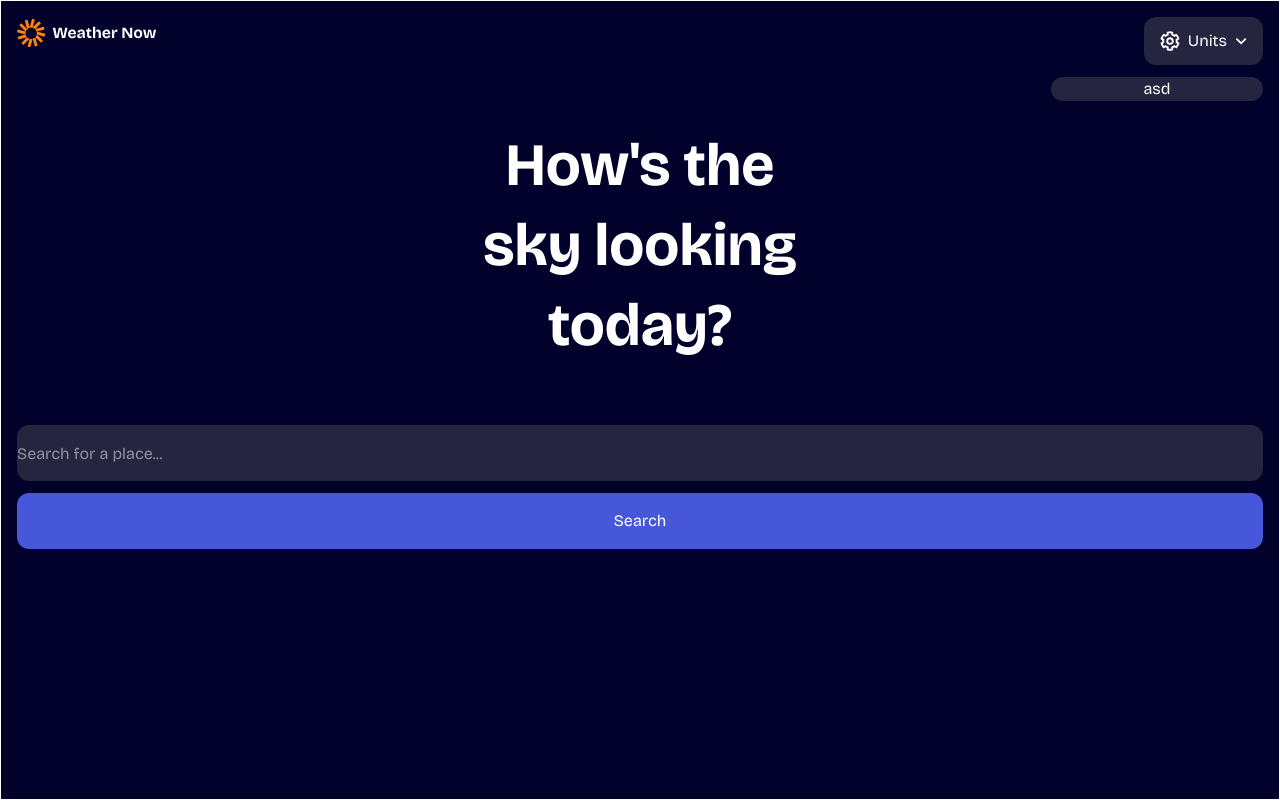
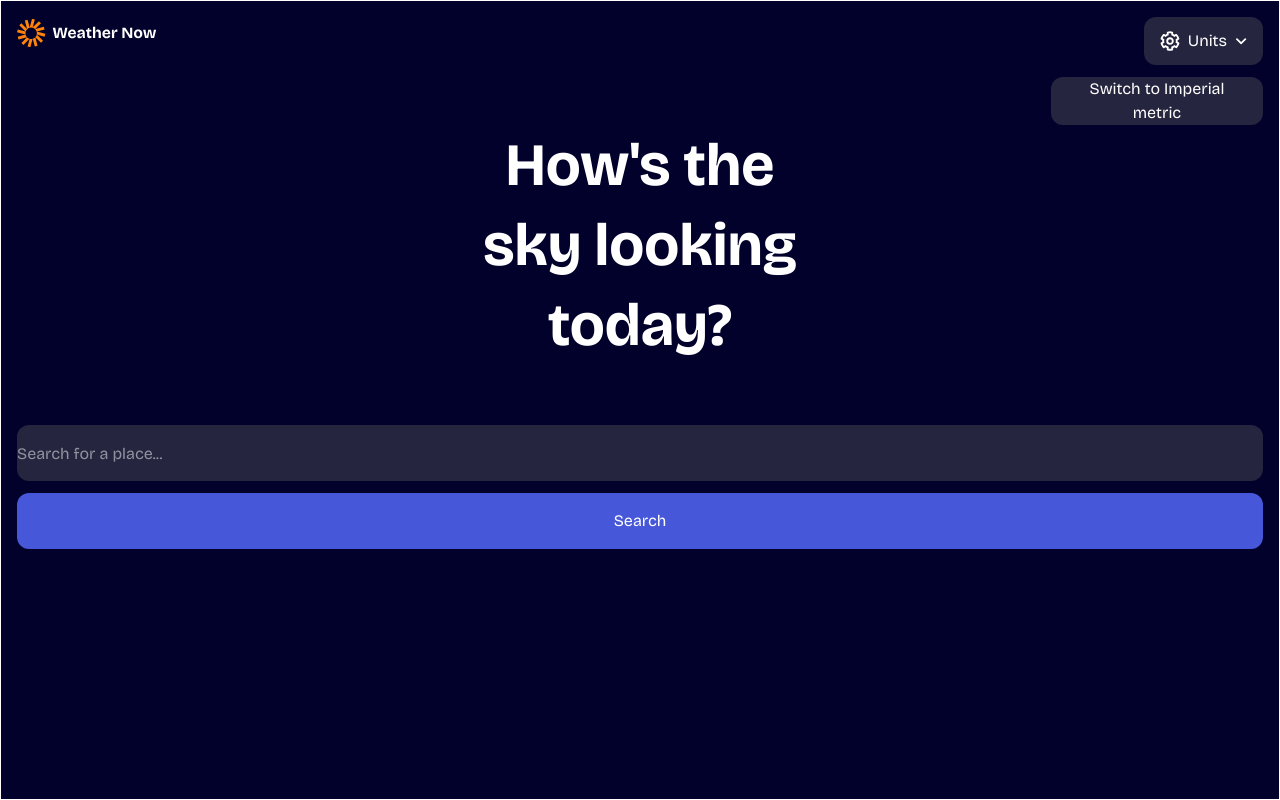
Before and after one commit to shinymeganium/Weather-app, a Vue app: page / in a window 1280 px wide. Both pictures are taken after a click on the button "Units". Built offline with nearby package versions, Linux system fonts and the light colour scheme.

Commit message:
working on dropdown component

```diff
--- a/src/components/DDItem.vue
+++ b/src/components/DDItem.vue
@@ -1,9 +1,13 @@
 <template>
-  <button v-if="btn"></button>
-  <h3 v-else-if="h3"></h3>
-  <div v-else-if="div"></div>
+  <button v-if="el.tag === 'btn'" id="" :class="el.classes">
+    {{ el.btnTxt }}
+  </button>
+  <h3 v-else-if="el.tag === 'h3'"></h3>
+  <div v-else-if="el.tag === 'div'"></div>
+  <hr v-else-if="el.tag === 'hr'">
+  <li v-else> {{ el.tag }} </li>
 </template>
 
 <script setup>
-  defineProps([]);
+  defineProps(["el"]);
 </script>
--- a/src/components/Dropdown.vue
+++ b/src/components/Dropdown.vue
@@ -5,12 +5,25 @@
       <span v-else :class="element.classes">{{ element.text }}</span>
     </template>
     <template :id="ddID" :class="ddClasses">
-      asd
+      <template v-if="metric">
+        <div v-for="element in metricContent" :key="element.id">
+          <d-d-item :el="element"/>
+        </div>
+        metric
+      </template>
+      <template v-else>
+        <div v-for="element in imperialContent" :key="element.id">
+          <d-d-item :el="element"/>
+        </div>
+        imperial
+      </template>
     </template>
 
   </button>
 </template>
 
 <script setup>
-defineProps(["btnID", "btnClasses", "btnContent", "ddID", "ddClasses", "metric"]);
+import DDItem from './DDItem.vue';
+
+defineProps(["btnID", "btnClasses", "btnContent", "ddID", "ddClasses", "metric", "metricContent", "imperialContent"]);
 </script>
--- a/src/components/HeaderComponent.vue
+++ b/src/components/HeaderComponent.vue
@@ -9,6 +9,8 @@
         :btnContent="btnContent"
         :ddID="ddID"
         :ddClasses="ddClasses"
+        :metric="isMetric"
+        :metricContent="metricContent"
         @click="btnOnclick" />
     </div>
 
@@ -51,7 +53,22 @@ const btnContent = [ {
   const isMetric = true;
   const ddID = "ddID";
   const ddClasses = "hidden w-53 flex flex-col absolute top-15 right-0 bg-widget-color rounded-xl";
-  const metricContent = [
+  const metricContent = [ {
+    tag: "btn",
+    htmlID: "sti",
+    classes: "",
+    btnTxt: "Switch to Imperial"
+  },
+  {
+    tag: "h3",
+    classes: "",
+    txt: "Temperature"
+  },
+  {
+    tag: "div",
+    classes: "",
+    txt: "Celsius (C)"
+  }
     /*
     button
     h3
```
